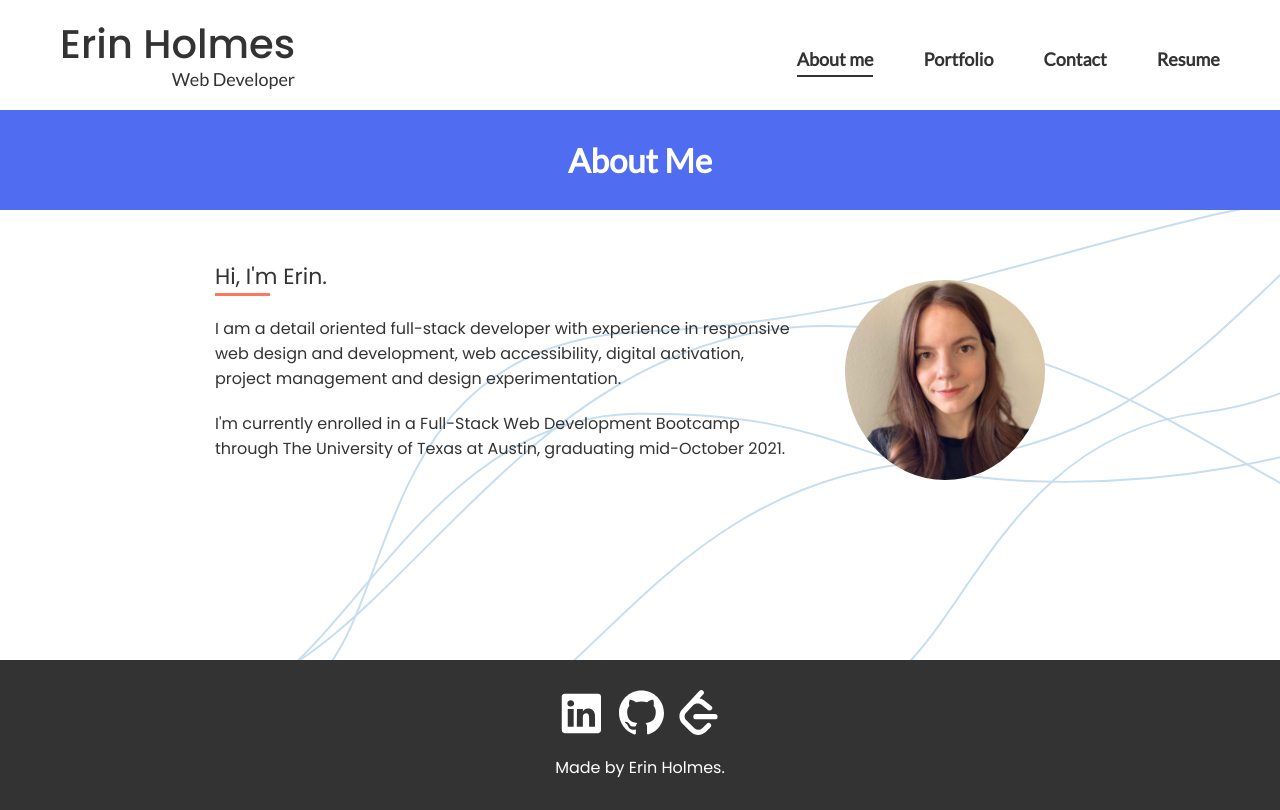
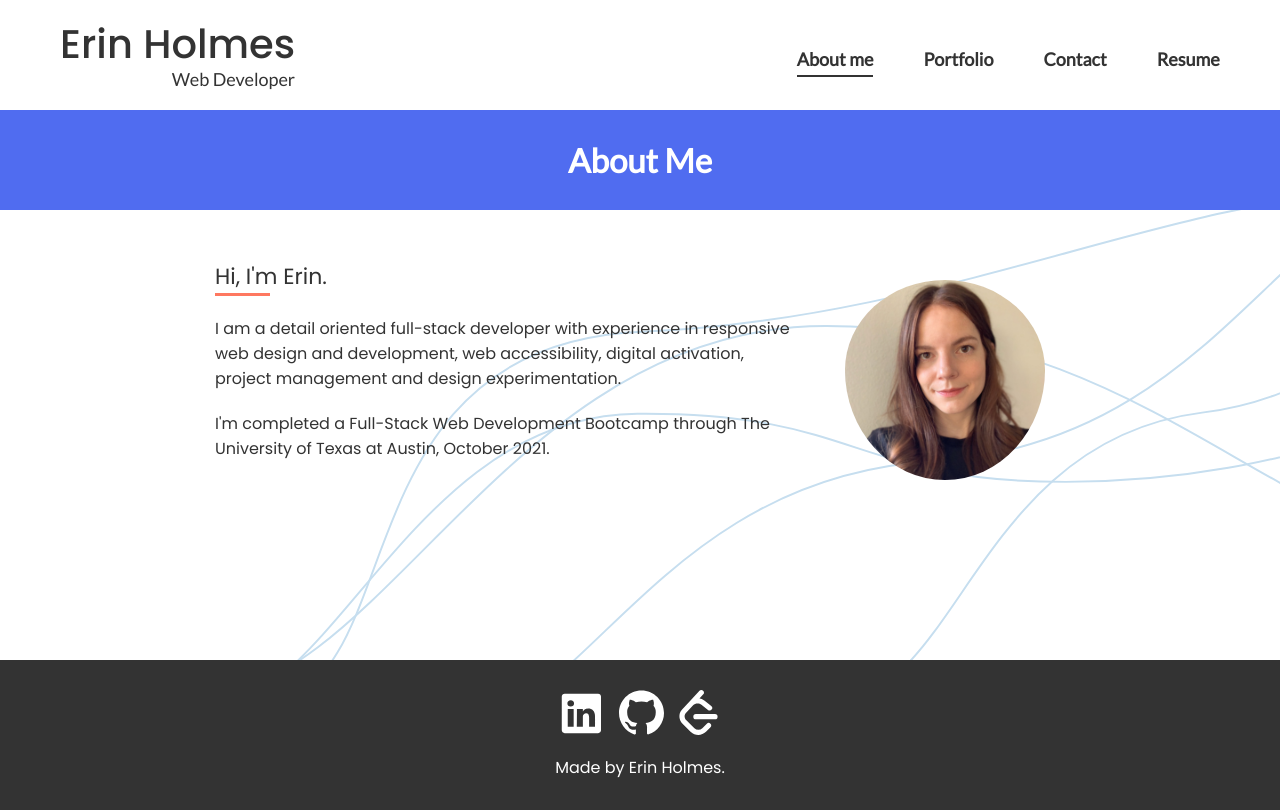
Before and after one commit to emholmes/react-portfolio, a React (Create React App) app: page / in a window 1280 px wide. Built offline with nearby package versions, Linux system fonts and the light colour scheme.

Commit message:
update about me copy

```diff
--- a/src/components/About/index.js
+++ b/src/components/About/index.js
@@ -12,7 +12,7 @@ const About = () => {
           </p>
           {/* <hr /> */}
           <p>
-            I'm currently enrolled in a Full-Stack Web Development Bootcamp through The University of Texas at Austin, graduating mid-October 2021.
+            I'm completed a Full-Stack Web Development Bootcamp through The University of Texas at Austin, October 2021.
           </p>
         </div>
         <img src={headshot} alt="headshot of Erin Holmes" />
```
